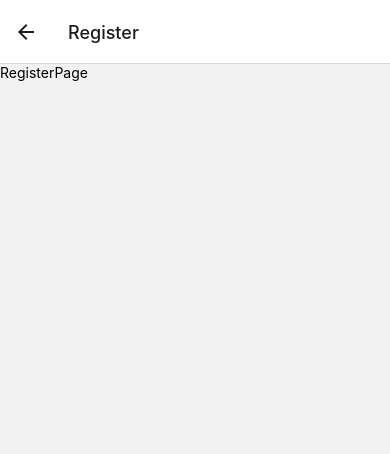
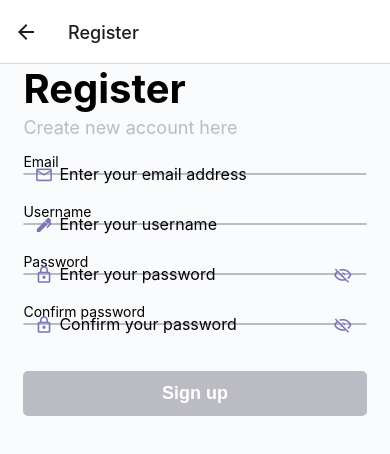
Before and after one commit to wiktoriakeller/go-code, a React Native app in the folder src/mobile/: screen /Register in a window 390 px wide. Shown: the top 454 px of the page. Built offline with nearby package versions, Linux system fonts and the light colour scheme.

Commit message:
#19 Add register page

```diff
--- a/src/mobile/pages/RegisterPage.tsx
+++ b/src/mobile/pages/RegisterPage.tsx
@@ -1,10 +1,165 @@
-import { View, Text } from 'react-native'
-import React from 'react'
+import { View, Text, GestureResponderEvent } from 'react-native'
+import React, { useEffect, useState } from 'react'
+import { emailRegex, passwordRegex, validateLength, validateRegex } from './validators';
+import { CustomInputForm, IInputProps, ValidationFunc } from '../components/CustomInputForm';
+import { mainFormStyle } from './styles/commonStyles';
+import { CustomButton, IButtonProps } from '../components/CustomButton';
 
 const RegisterPage = () => {
+  const [email, setEmail] = useState("");
+  const [emailErrorMessage, setEmailErrorMessage] = useState("");
+  const emailValidators = [
+    (value: string) => validateLength(value, 2, 20, "Email must be between 2 and 20 characters"),
+    (value: string) => validateRegex(value, emailRegex, "Value must be an email")
+  ];
+
+  const emailInput: IInputProps = {
+    value: email,
+    secureTextEntry: false,
+    placeholder: "Enter your email address",
+    label: "Email",
+    startIconName: "email-outline",
+    validators: emailValidators,
+    error: {
+      message: emailErrorMessage,
+      setMessage: setEmailErrorMessage
+    },
+    onChangeText: (value: string) => setEmail(value)
+  };
+
+  const [username, setUsername] = useState("");
+  const [usernameErrorMessage, setUsernameErrorMessage] = useState("");
+  const usernameValidators = [
+    (value: string) => validateLength(value, 2, 20, "Username must be between 2 and 20 characters"),
+  ];
+
+  const usernameInput: IInputProps = {
+    value: username,
+    secureTextEntry: false,
+    placeholder: "Enter your username",
+    label: "Username",
+    startIconName: "pen",
+    validators: usernameValidators,
+    error: {
+      message: usernameErrorMessage,
+      setMessage: setUsernameErrorMessage
+    },
+    onChangeText: (value: string) => setUsername(value)
+  };
+
+  const [password, setPassword] = useState("");
+  const [passwordErrorMessage, setPasswordErrorMessage] = useState("");
+  const [hidePassword, setHidePassword] = useState(true);
+  const [endIconName, setEndIconName] = useState("eye-off-outline");
+  const [secureTextEntry, setSecureTextEntry] = useState(true);
+  const passwordValidators: ValidationFunc[] = [
+    (value: string) => validateLength(value, 6, 20, "Password must be between 6 and 20 characters"),
+    (value: string) => validateRegex(value, passwordRegex, "Password must include uppercase and lowercase letters, a number and a special character")
+  ];
+
+  const passwordInput: IInputProps = {
+    value: password,
+    secureTextEntry: secureTextEntry,
+    placeholder: "Enter your password",
+    label: "Password",
+    startIconName: "lock-outline",
+    endIconName: endIconName,
+    validators: passwordValidators,
+    autoComplete: "password",
+    error: {
+      message: passwordErrorMessage,
+      setMessage: setPasswordErrorMessage
+    },
+    onChangeText: (value: string) => setPassword(value),
+    onPressEndIcon: () => {
+      setHidePassword(!hidePassword);
+      if(hidePassword) {
+        setEndIconName("eye-off-outline");
+        setSecureTextEntry(true);
+      }
+      else {
+        setEndIconName("eye-outline");
+        setSecureTextEntry(false);
+      }
+    }
+  };
+
+  const [confirmPassword, setConfirmPassword] = useState("");
+  const [confirmPasswordErrorMessage, setConfirmPasswordErrorMessage] = useState("");
+  const [hideConfirmPassword, setHideConfirmPassword] = useState(true);
+  const [endIconNameConfirm, setEndIconNameConfirm] = useState("eye-off-outline");
+  const [secureTextEntryConfirm, setSecureTextEntryConfirm] = useState(true);
+  const confirmPasswordValidators: ValidationFunc[] = [
+    (value: string): [boolean, string] => {
+      if(value === password) {
+        return [true, ""];
+      }
+
+      return [false, "Password and confirm password should be equal"];
+    }
+  ];
+
+  const confirmPasswordInput: IInputProps = {
+    value: confirmPassword,
+    secureTextEntry: secureTextEntryConfirm,
+    placeholder: "Confirm your password",
+    label: "Confirm password",
+    startIconName: "lock-outline",
+    endIconName: endIconNameConfirm,
+    validators: confirmPasswordValidators,
+    error: {
+      message: confirmPasswordErrorMessage,
+      setMessage: setConfirmPasswordErrorMessage
+    },
+    onChangeText: (value: string) => setConfirmPassword(value),
+    onPressEndIcon: () => {
+      setHideConfirmPassword(!hideConfirmPassword);
+      if(hideConfirmPassword) {
+        setEndIconNameConfirm("eye-off-outline");
+        setSecureTextEntryConfirm(true);
+      }
+      else {
+        setEndIconNameConfirm("eye-outline");
+        setSecureTextEntryConfirm(false);
+      }
+    }
+  };
+
+  const [disabledSignUpButton, setDisabledSignUpButton] = useState(false);
+  const signUpButton: IButtonProps = {
+    text: "Sign up",
+    isDisabled: disabledSignUpButton,
+    onPress: (event: GestureResponderEvent) => {
+      console.warn("Sign up");
+    }
+  };
+
+  const errorMessages = [emailErrorMessage, usernameErrorMessage, passwordErrorMessage, confirmPasswordErrorMessage];
+  useEffect(() => {
+    for(const msg of errorMessages) {
+      if(msg.length > 0) {
+        setDisabledSignUpButton(true);
+        return;
+      }
+    }
+
+    setDisabledSignUpButton(false);
+  }, errorMessages);
+
   return (
-    <View>
-      <Text>RegisterPage</Text>
+    <View style={mainFormStyle.root}>
+      <View style={mainFormStyle.textContainer}>
+        <Text style={mainFormStyle.titleText}>Register</Text>
+        <Text style={mainFormStyle.subText}>Create new account here</Text>
+      </View>
+      <View style={mainFormStyle.inputContainer}>
+        <CustomInputForm {...emailInput} />
+        <CustomInputForm {...usernameInput} />
+        <CustomInputForm {...passwordInput} />
+        <CustomInputForm {...confirmPasswordInput} />
+        <View style={{ marginBottom: 10 }}/>
+        <CustomButton {...signUpButton} />
+      </View>
     </View>
   )
 }
--- a/src/mobile/pages/SignInPage.tsx
+++ b/src/mobile/pages/SignInPage.tsx
@@ -1,9 +1,10 @@
-import { View, Text, StyleSheet, GestureResponderEvent } from "react-native"
+import { View, Text, GestureResponderEvent } from "react-native"
 import React, { useEffect, useState } from "react"
 import { IInputProps, CustomInputForm, ValidationFunc } from "../components/CustomInputForm";
 import { IButtonProps, CustomButton } from "../components/CustomButton";
 import { emailRegex, validateMinLength, validateRegex } from "./validators";
 import { LoginNavigation } from "../navigation/navigationTypes";
+import { mainFormStyle } from "./styles/commonStyles";
 import colors from "../styles/colors";
 
 const SignInPage = ({ navigation }: LoginNavigation) => {
@@ -21,6 +22,7 @@ const SignInPage = ({ navigation }: LoginNavigation) => {
     label: "Email",
     startIconName: "email-outline",
     validators: emailValidators,
+    autoComplete: "email",
     error: {
       message: emailErrorMessage,
       setMessage: setEmailErrorMessage
@@ -45,6 +47,7 @@ const SignInPage = ({ navigation }: LoginNavigation) => {
     startIconName: "lock-outline",
     endIconName: endIconName,
     validators: passwordValidators,
+    autoComplete: "password",
     error: {
       message: passwordErrorMessage,
       setMessage: setPasswordErrorMessage
@@ -113,12 +116,12 @@ const SignInPage = ({ navigation }: LoginNavigation) => {
   };
 
   return (
-    <View style={styles.root}>
-      <View style={styles.textContainer}>
-        <Text style={styles.titleText}>Login</Text>
-        <Text style={styles.subText}>Enter your details to login</Text>
+    <View style={mainFormStyle.root}>
+      <View style={mainFormStyle.textContainer}>
+        <Text style={mainFormStyle.titleText}>Login</Text>
+        <Text style={mainFormStyle.subText}>Enter your details to login</Text>
       </View>
-      <View style={styles.inputContainer}>
+      <View style={mainFormStyle.inputContainer}>
         <CustomInputForm {...emailInput} />
         <CustomInputForm {...passwordInput} />
         <View style={{ marginBottom: 10 }}/>
@@ -130,31 +133,4 @@ const SignInPage = ({ navigation }: LoginNavigation) => {
   )
 }
 
-const styles = StyleSheet.create({
-  root: {
-    flex: 1,
-    backgroundColor: colors.background
-  },
-  inputContainer: {
-    flex: 1,
-    alignItems: "center",
-    justifyContent: "flex-start"
-  },
-  textContainer: {
-    marginLeft: "6%",
-    marginBottom: 10
-  },
-  titleText: {
-    color: colors.black,
-    fontSize: 40,
-    fontWeight: "bold"
-  },
-  subText: {
-    color: colors.grey,
-    fontSize: 18,
-    marginTop: 4,
-    marginBottom: 5
-  }
-});
-
 export default SignInPage;
--- /dev/null
+++ b/src/mobile/pages/styles/commonStyles.ts
@@ -0,0 +1,31 @@
+import { StyleSheet } from "react-native";
+import colors from "../../styles/colors";
+
+const mainFormStyle = StyleSheet.create({
+  root: {
+    flex: 1,
+    backgroundColor: colors.background
+  },
+  inputContainer: {
+    flex: 1,
+    alignItems: "center",
+    justifyContent: "flex-start"
+  },
+  textContainer: {
+    marginLeft: "6%",
+    marginBottom: 10
+  },
+  titleText: {
+    color: colors.black,
+    fontSize: 40,
+    fontWeight: "bold"
+  },
+  subText: {
+    color: colors.grey,
+    fontSize: 18,
+    marginTop: 4,
+    marginBottom: 5
+  }
+});
+
+export { mainFormStyle };
```
